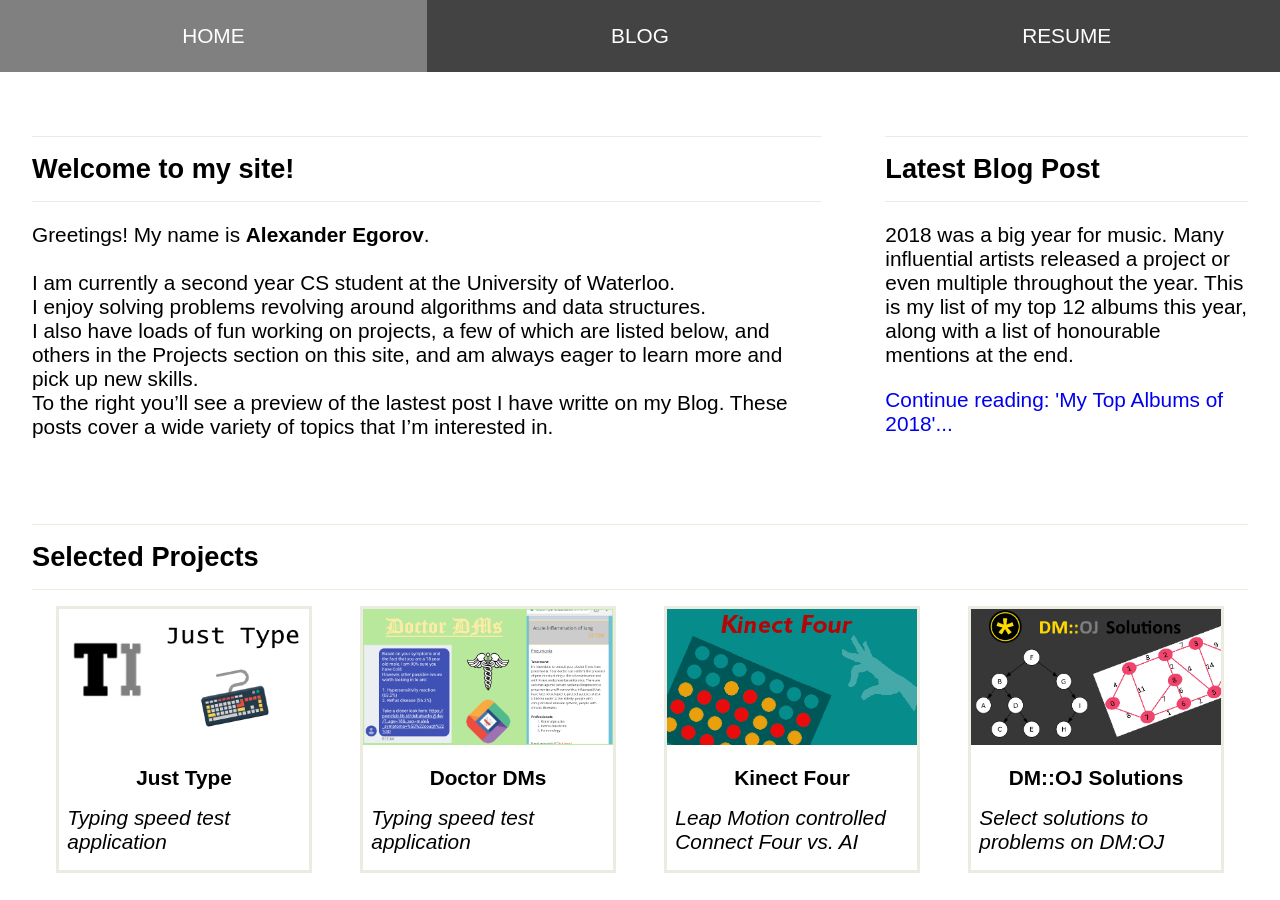
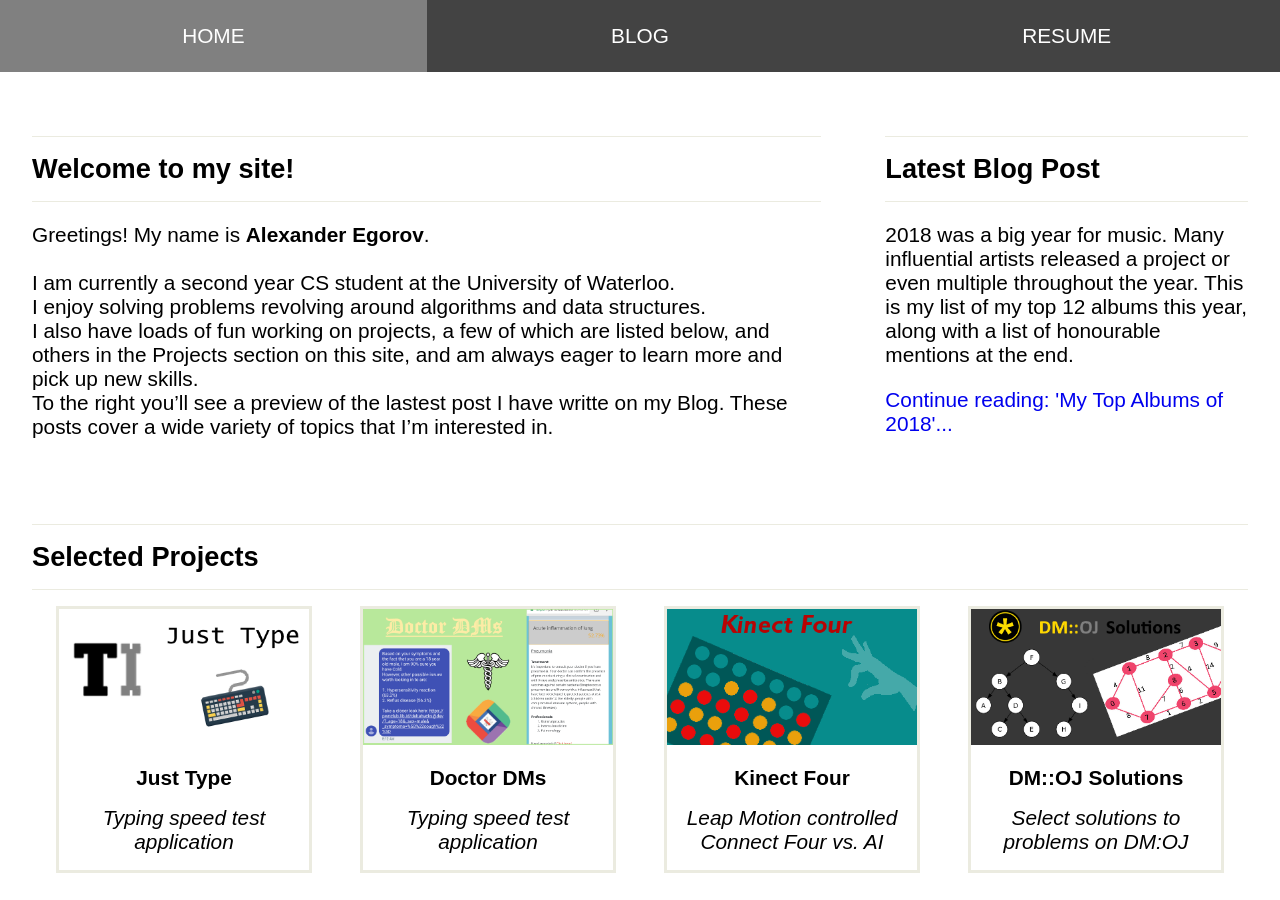
Before and after one commit to pwnclub/pwnclub.github.io, a Jekyll site: the page built from index.md, in a window 1280 px wide. Built offline with Jekyll 4.4.1, drawn with Linux system fonts in a browser that asks for light colours; some web fonts are replaced.

Commit message:
updated selected projects

```diff
--- a/css/default.css
+++ b/css/default.css
@@ -76,6 +76,7 @@
 
 .projects-body {
     display: flex;
+    flex-wrap: wrap;
 }
 
 .project {
@@ -104,12 +105,22 @@
 
 .project-description {
     font-style: italic;
+    text-align: center;
     padding: 0 0.5rem 1rem 0.5rem;
 }
 
-@media only screen and (max-width: 750px) {
-    .projects-body {
-        flex-direction: column;
+@media only screen and (max-width: 1000px) {
+  .project {
+    flex: 46%;
+    max-width: 46%;
+    margin: 1%;
+  }
+}
+
+@media only screen and (max-width: 600px) {
+    .project {
+      flex: 100%;
+      max-width: 100%;
     }
 
     .project {
```
Also changed, not shown: 1 other file.
